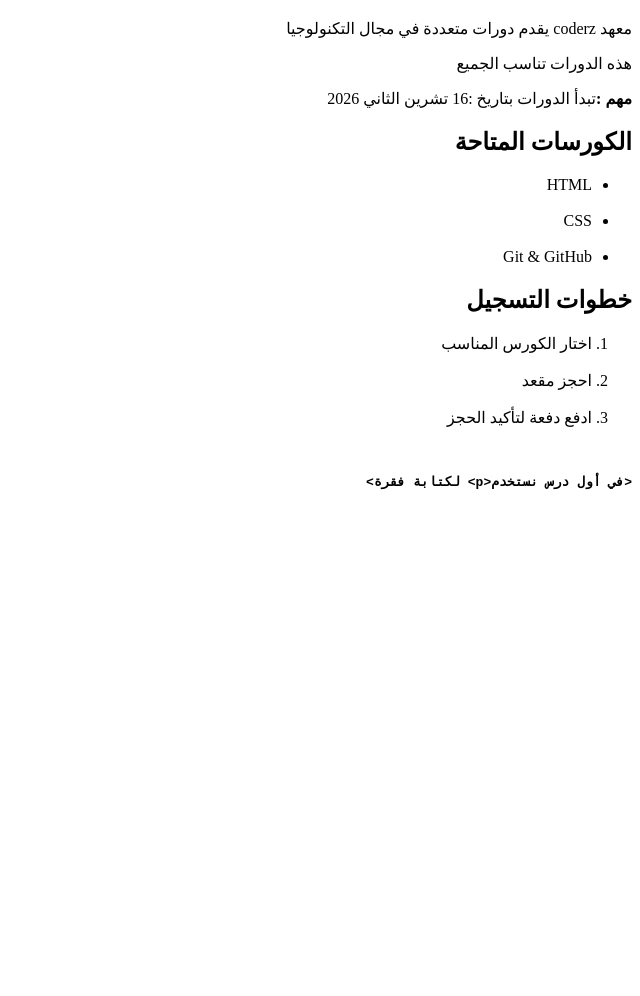
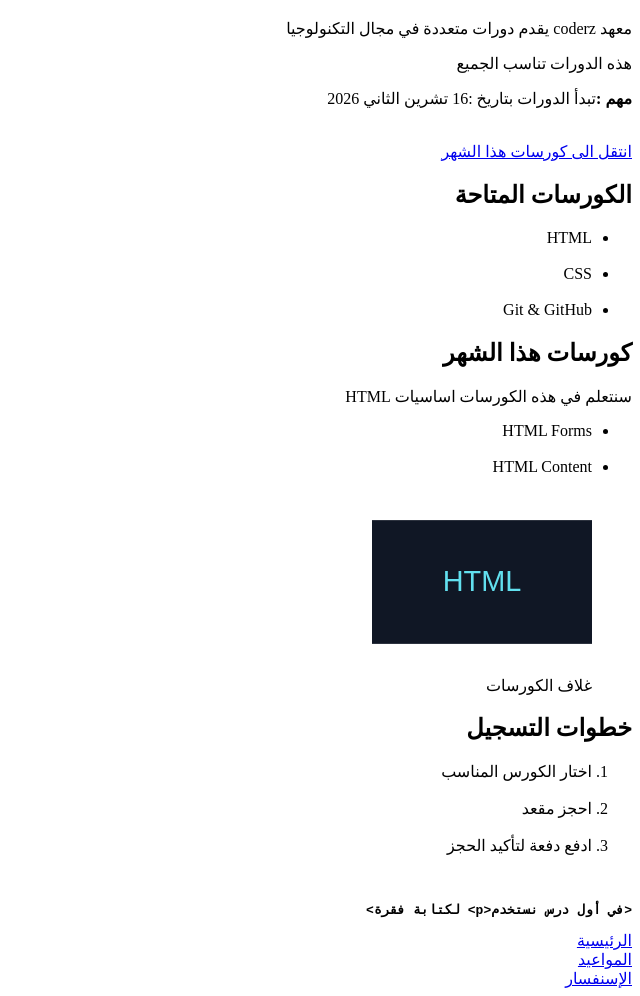
Before and after one commit to Yosefabunemra2002/coderz-institute, a plain HTML site: page index.html in a window 1280 px wide. Shown: the part 62-1058 px from the top of the page, without its empty margins (640-1280 px from the left). Before the commit the page ends 800 px from the top, so only its background shows below. Drawn offline with Linux system fonts and the light colour scheme.

Commit message:
session-5

```diff
--- a/index.html
+++ b/index.html
@@ -10,6 +10,8 @@
     <p>معهد coderz يقدم دورات متعددة في مجال التكنولوجيا</p>
     <p>هذه الدورات تناسب الجميع</p>
     <p><strong>مهم :</strong>تبدأ الدورات بتاريخ :<time datetime="2026-11-16">16 تشرين الثاني 2026</time></p>
+    <br>
+    <a href="index.html#course">انتقل الى كورسات هذا الشهر</a>
 
     <h2>الكورسات المتاحة</h2>
     <ul>
@@ -19,6 +21,20 @@
         <br>
         <li>Git & GitHub</li>
     </ul>
+
+    <h2 id="course">كورسات هذا الشهر</h2>
+    <p>سنتعلم في هذه الكورسات اساسيات HTML</p>
+    <ul>
+      <li>HTML Forms</li>
+      <br>
+      <li>HTML Content</li>
+    </ul>
+
+    <figure>
+        <img src="course-cover2.svg"
+         alt="بطاقة مكتوب عليها HTML" width="220" height="180">
+      <figcaption>غلاف الكورسات</figcaption>
+   </figure>
 
     <h2>خطوات التسجيل</h2>
     <ol>
@@ -31,5 +47,13 @@
     <br>
      <pre><code><strong><في أول درس نستخدم&lt;p&gt; لكتابة فقرة></strong></code></pre>
 
+  <nav>
+   <a href="index.html">الرئيسية</a>
+   <br>
+   <a href="schedule.html">المواعيد</a>
+   <br>
+   <a href="enquiry.html">الإسنفسار</a>
+  </nav>
+
 </body>
 </html>
```
Also changed, not shown: enquiry.html (added, +30 -0 lines), schedule.html (added, +29 -0 lines), course-cover2.svg (added).
